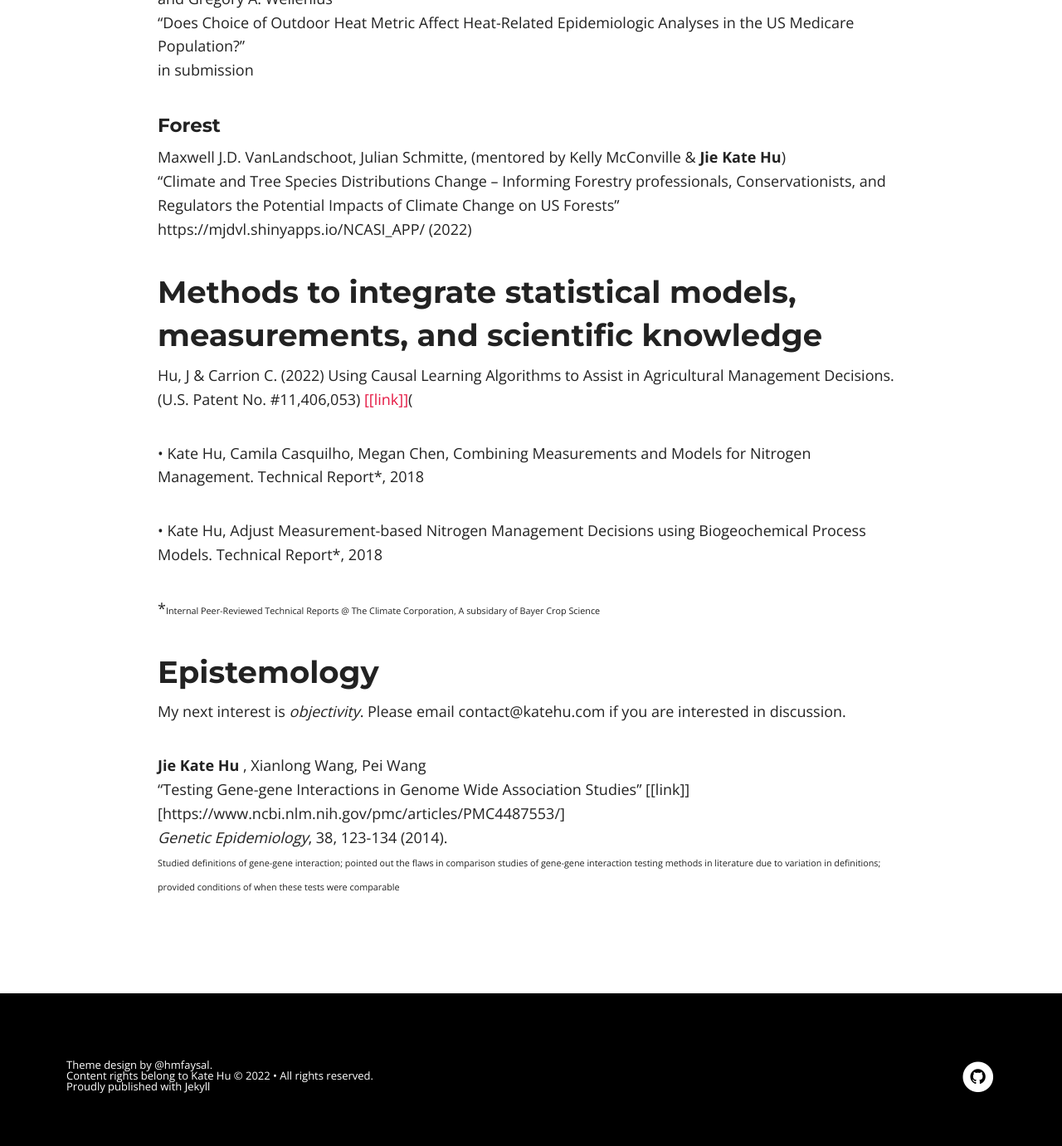
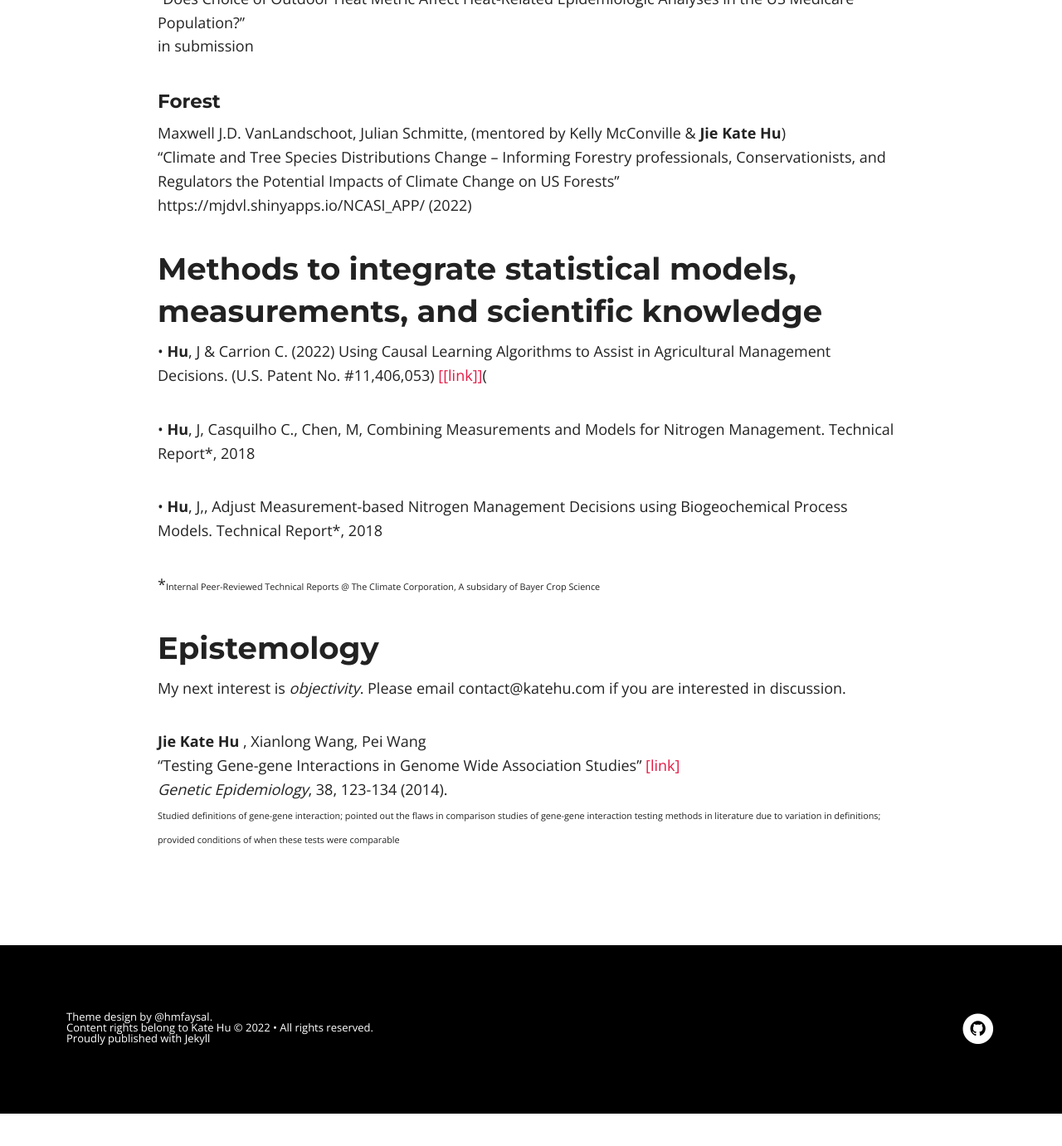
Before and after one commit to katehu/katehu.github.io, a Jekyll site: the page built from publications.md, in a window 1280 px wide and 1400 px high, scrolled down 5016 px. Shown: the top 1381 px of the window at 83% size. Built offline with Jekyll 4.4.1, drawn with Linux system fonts in a browser that asks for light colours; nearby versions of some CDN libraries; after the commit the page ends 6358 px from its top, so only the background shows below that; some of the changed text lies outside the part shown.

Commit message:
Update publications.md

```diff
--- a/publications.md
+++ b/publications.md
@@ -108,16 +108,16 @@ My next research interest is adatpive and scalable sampling designs. Please emai
 
 **Hu, J**.  (2021). Location Selection for Model Assessment. (U.S. Patent No. #10, 990,716) [[link]](https://uspto.report/patent/grant/10,990,716)) <br/>
 
-Zeshi Zheng, *Kate Hu*, Mike Malone, Nicholas Vogel, A Time-Series Clustering
+Zheng, ZS, **Hu, J**, Malone, M, Vogel N, A Time-Series Clustering
 Approach for Soil Moisture Probes Placement. Technical Report* , 2017
 
-*Kate Hu*, A Model-Assisted Probability Sampling Design for Representative
+**Hu, J**, A Model-Assisted Probability Sampling Design for Representative
 Locations. Technical Report*, 2017
 
-*Kate Hu*, Evaluation of the 2015 Climatology Field Experiments. Technical Report,
+**Hu, J**, Evaluation of the 2015 Climatology Field Experiments. Technical Report,
 2015
 
-*Kate Hu*, Variable Seeding Rate Corn Research Partner Trials Analysis, Technical
+**Hu, J**, Variable Seeding Rate Corn Research Partner Trials Analysis, Technical
 Report, 2015
 *<small>Internal Peer-Reviewed Technical Reports @ The Climate Corporation, A subsidary of Bayer Crop Science <small> <br/>
 
@@ -186,13 +186,13 @@ https://mjdvl.shinyapps.io/NCASI_APP/ (2022)<br/>
 
 ## Methods to integrate statistical models, measurements, and scientific knowledge <a name="measurement-model"></a>
 
-Hu, J & Carrion C. (2022) Using Causal Learning Algorithms to Assist in
+• **Hu**, J & Carrion C. (2022) Using Causal Learning Algorithms to Assist in
 Agricultural Management Decisions. (U.S. Patent No. #11,406,053) [[[link]]](https://uspto.report/patent/grant/11,406,053)(<br/>
 
-• Kate Hu, Camila Casquilho, Megan Chen, Combining Measurements and Models for
+• **Hu**, J, Casquilho C., Chen, M, Combining Measurements and Models for
 Nitrogen Management. Technical Report*, 2018 <br/>
 
-• Kate Hu, Adjust Measurement-based Nitrogen Management Decisions using
+• **Hu**, J,, Adjust Measurement-based Nitrogen Management Decisions using
 Biogeochemical Process Models. Technical Report*, 2018<br/>
 
 *<small>Internal Peer-Reviewed Technical Reports @ The Climate Corporation, A subsidary of Bayer Crop Science <small> <br/>
@@ -202,6 +202,6 @@ Biogeochemical Process Models. Technical Report*, 2018<br/>
 My next interest is *objectivity*. Please email contact@katehu.com if you are interested in discussion.<br/>
 
 **Jie Kate Hu** , Xianlong Wang, Pei Wang <br/>
-“Testing Gene-gene Interactions in Genome Wide Association Studies” [[link]][https://www.ncbi.nlm.nih.gov/pmc/articles/PMC4487553/]<br/>
+“Testing Gene-gene Interactions in Genome Wide Association Studies” [[link]](https://www.ncbi.nlm.nih.gov/pmc/articles/PMC4487553/)<br/>
 *Genetic Epidemiology*, 38, 123-134 (2014). <br/>
-   <small>  Studied definitions of gene-gene interaction; pointed out the flaws in comparison studies of gene-gene interaction testing methods in literature due to variation in definitions; provided conditions of when these tests were comparable <small>
+   <small>  Studied definitions of gene-gene interaction; pointed out the flaws in comparison studies of gene-gene interaction testing methods in literature due to variation in definitions; provided conditions of when these tests were comparable <small>  <br/>
```
